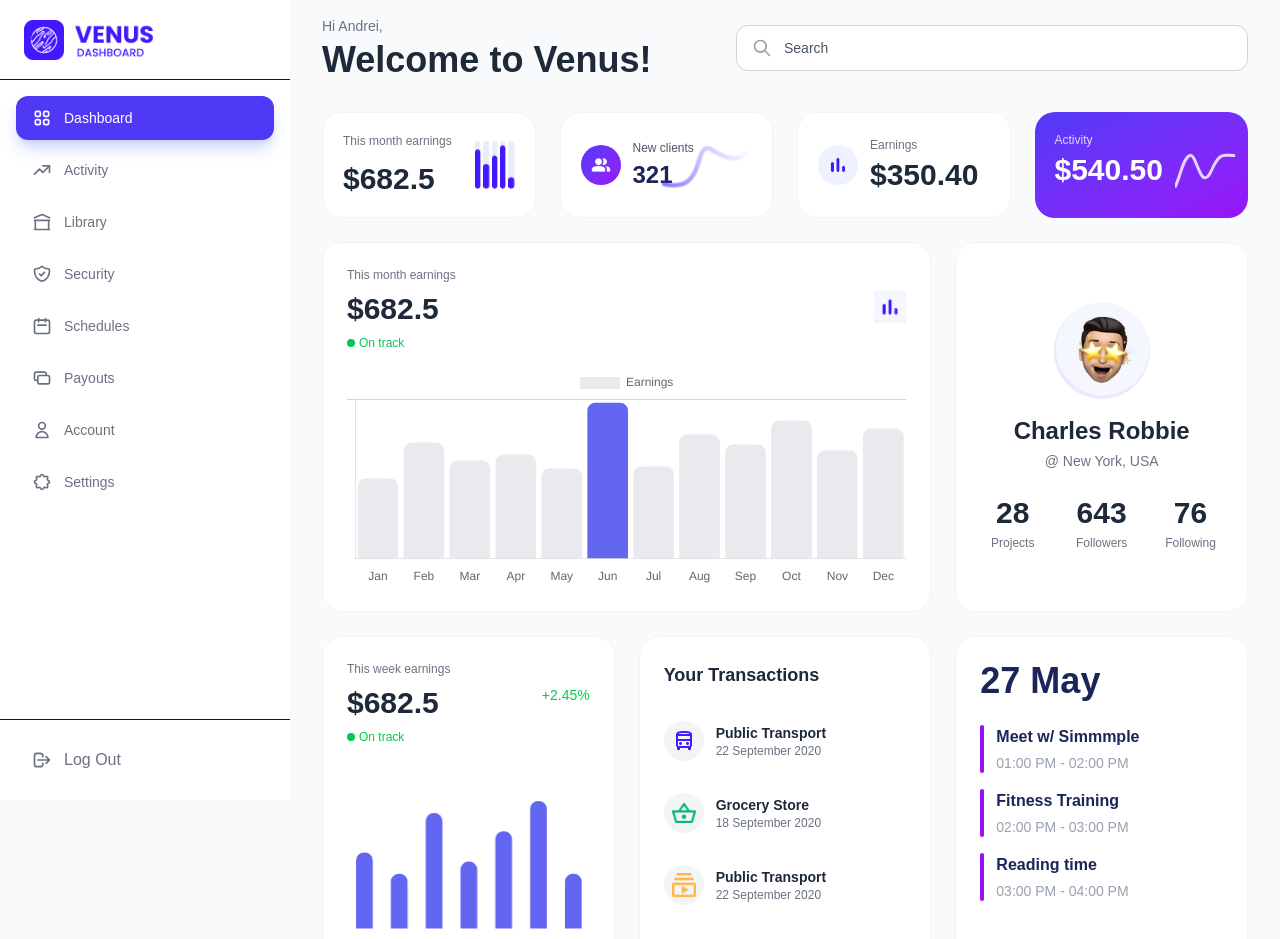
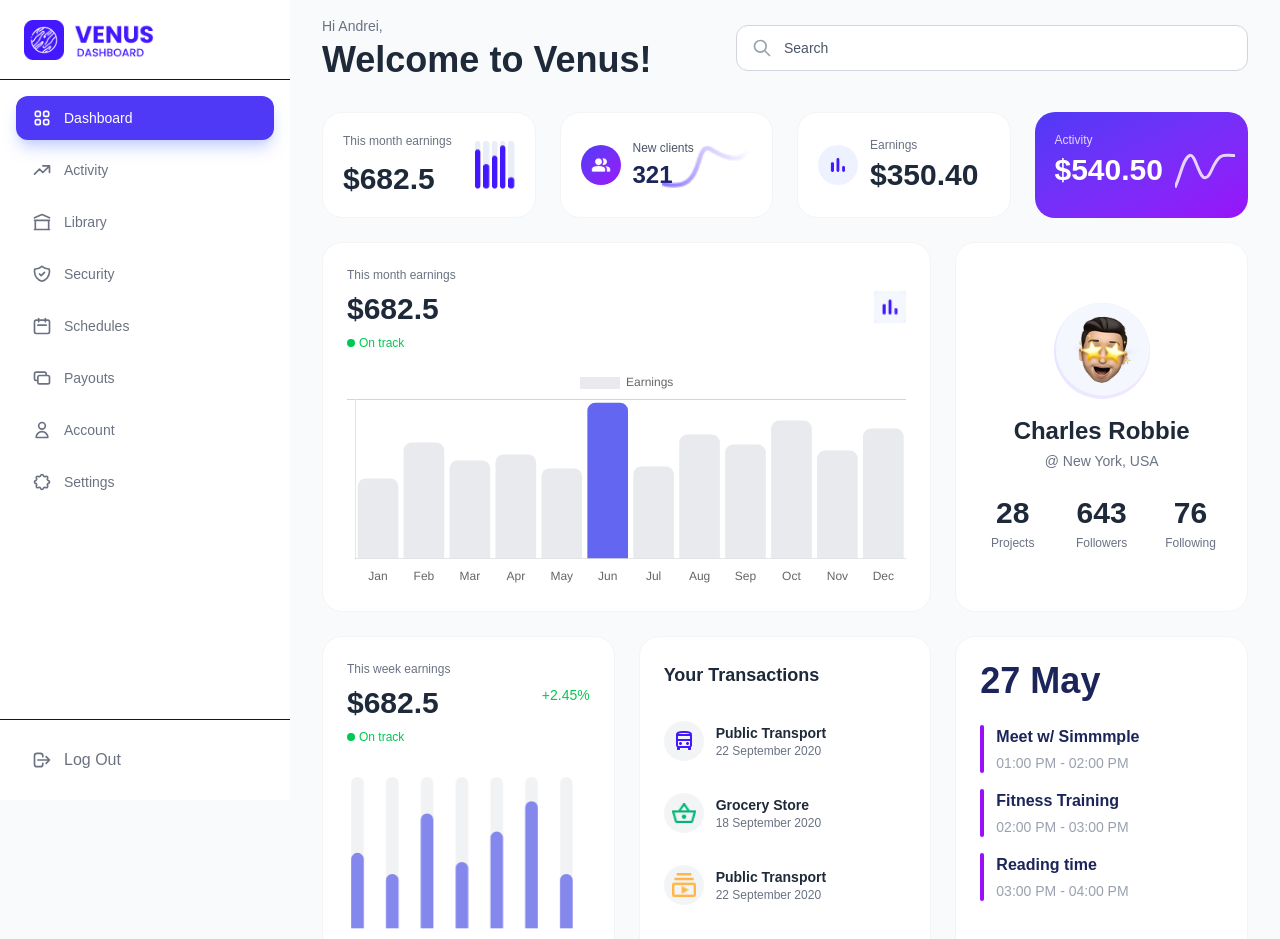
Before and after one commit to Codegoddexx/einvoicing-admin-dashboard, a Next.js app: page /dashboard in a window 1280 px wide. Shown: the top 939 px of the page. Built offline with nearby package versions, Linux system fonts and the light colour scheme.

Commit message:
Complete weekly earnings chart

```diff
--- a/src/app/(dashboard)/dashboard/page.jsx
+++ b/src/app/(dashboard)/dashboard/page.jsx
@@ -43,25 +43,33 @@ const weeklyEarningsData = {
   labels: ['Mon', 'Tue', 'Wed', 'Thu', 'Fri', 'Sat', 'Sun'],
   datasets: [
     {
+      stack: 'combined',   // ✅ ADD
+      data: [500, 500, 500, 500, 500, 500, 500],
+      backgroundColor: 'rgba(209, 213, 219, 0.3)',
+      borderRadius: {
+        topLeft: 8,
+        topRight: 8,
+      },
+    },
+    {
+      stack: 'combined',   // ✅ ADD
       data: [250, 180, 380, 220, 320, 420, 180],
       backgroundColor: 'rgba(99, 102, 241, 1)',
       borderRadius: {
         topLeft: 8,
         topRight: 8,
       },
-      barThickness: 16,
     },
   ],
 };
+
 
 const weeklyEarningsOptions = {
   plugins: {
     legend: { display: false },
     tooltip: {
       enabled: true,
-      backgroundColor: 'rgba(0, 0, 0, 0.8)',
-      padding: 12,
-      cornerRadius: 8,
+      filter: (tooltipItem) => tooltipItem.datasetIndex === 1,
       callbacks: {
         label: (context) => '$' + context.parsed.y,
       },
@@ -69,12 +77,14 @@ const weeklyEarningsOptions = {
   },
   scales: {
     x: {
+      stacked: false,     // ✅ ADD THIS
       grid: { display: false },
       border: { display: false },
     },
     y: {
+      stacked: false,     // ✅ ADD THIS
       min: 0,
-      max: 500, // This creates the "glass container" effect
+      max: 500,
       display: false,
       grid: { display: false },
     },
@@ -82,7 +92,8 @@ const weeklyEarningsOptions = {
 };
 
 
-  const monthlyEarningsOptions = {
+
+ const monthlyEarningsOptions = {
     plugins: {
       tooltip: {
         callbacks: {
```
